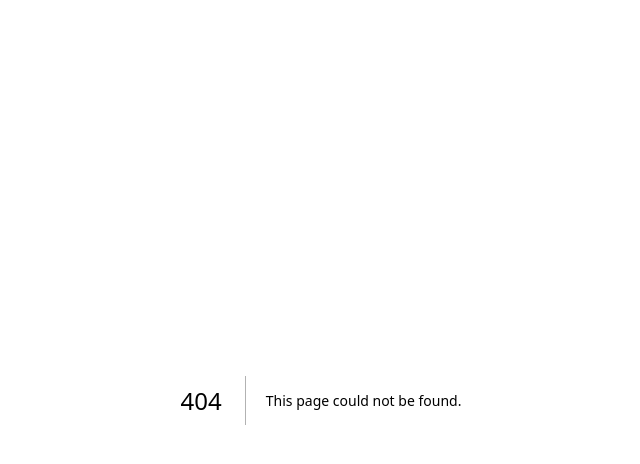
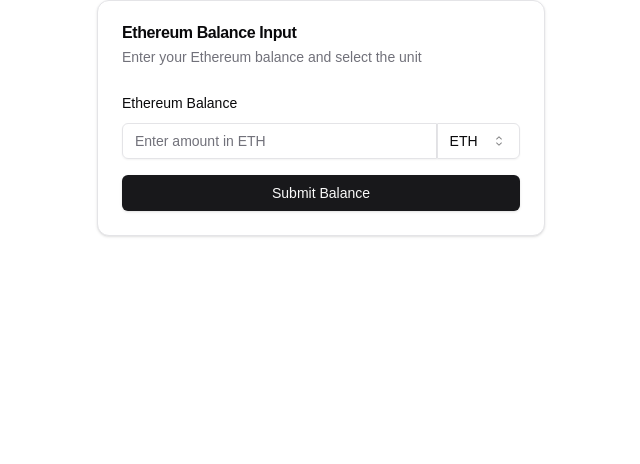
Before and after one commit to Skythrill256/UI-Components, a Next.js app: page /currency in a window 1280 px wide. Before the commit this address had no page. Shown: the top 464 px of the page, without its empty margins (319-959 px from the left). Built offline with nearby package versions, Linux system fonts and the light colour scheme.

Commit message:
currency list

```diff
--- /dev/null
+++ b/src/app/currency/page.tsx
@@ -0,0 +1,14 @@
+"use client"
+import { EthereumBalanceInput } from "@/components/currency";
+import React from 'react'
+
+const page = () => {
+  return (
+    <>
+      <EthereumBalanceInput
+      />
+    </>
+  )
+}
+
+export default page
--- a/src/app/page.tsx
+++ b/src/app/page.tsx
@@ -17,6 +17,7 @@
         <h1 className="text-2xl font-bold mb-4">Token List</h1>
         <TokenList
           maxHeight="400px"
+          className="bg-black text-white hover:blue"
         />
       </div>
     </div>
--- /dev/null
+++ b/src/components/currency.tsx
@@ -0,0 +1,118 @@
+"use client"
+
+import * as React from "react"
+import { Button } from "@/components/ui/button"
+import { Input } from "@/components/ui/input"
+import { Label } from "@/components/ui/label"
+import { Card, CardContent, CardDescription, CardFooter, CardHeader, CardTitle } from "@/components/ui/card"
+import { Select, SelectContent, SelectItem, SelectTrigger, SelectValue } from "@/components/ui/select"
+import { cn } from "@/lib/utils"
+import { z } from "zod"
+import { useForm, Controller } from "react-hook-form"
+import { zodResolver } from "@hookform/resolvers/zod"
+
+const ethereumBalanceSchema = z.object({
+  balance: z.string().regex(/^(\d*\.?\d{0,18})$/, "Invalid Ethereum balance"),
+  unit: z.enum(["ETH", "Gwei", "Wei"]),
+})
+
+export interface EthereumBalanceInputProps extends React.ComponentPropsWithoutRef<typeof Card> {
+  onBalanceChange?: (balance: string, unit: "ETH" | "Gwei" | "Wei") => void
+  initialUnit?: "ETH" | "Gwei" | "Wei"
+}
+
+const EthereumBalanceInput = React.forwardRef<HTMLDivElement, EthereumBalanceInputProps>(
+  ({ className, onBalanceChange, initialUnit = "ETH", ...props }, ref) => {
+    const { register, handleSubmit, formState: { errors }, control, watch, setValue } = useForm({
+      resolver: zodResolver(ethereumBalanceSchema),
+      defaultValues: {
+        balance: "",
+        unit: initialUnit,
+      },
+    })
+
+    const unit = watch("unit")
+
+    const onSubmit = (data: { balance: string; unit: "ETH" | "Gwei" | "Wei" }) => {
+      onBalanceChange?.(data.balance, data.unit)
+    }
+
+    const handleUnitChange = (newUnit: "ETH" | "Gwei" | "Wei") => {
+      const currentBalance = watch("balance")
+      if (currentBalance) {
+        const etherValue = parseFloat(currentBalance)
+        let newBalance: string
+        switch (newUnit) {
+          case "ETH":
+            newBalance = unit === "Gwei" ? (etherValue / 1e9).toString() : (etherValue / 1e18).toString()
+            break
+          case "Gwei":
+            newBalance = unit === "ETH" ? (etherValue * 1e9).toString() : (etherValue / 1e9).toString()
+            break
+          case "Wei":
+            newBalance = unit === "ETH" ? (etherValue * 1e18).toString() : (etherValue * 1e9).toString()
+            break
+        }
+        setValue("balance", newBalance)
+      }
+      setValue("unit", newUnit)
+    }
+
+    return (
+      <Card ref={ref} className={cn("w-full max-w-md mx-auto", className)} {...props}>
+        <CardHeader>
+          <CardTitle>Ethereum Balance Input</CardTitle>
+          <CardDescription>Enter your Ethereum balance and select the unit</CardDescription>
+        </CardHeader>
+        <CardContent>
+          <form onSubmit={handleSubmit(onSubmit)} className="space-y-4">
+            <div className="space-y-2">
+              <Label htmlFor="balance">Ethereum Balance</Label>
+              <div className="flex">
+                <Input
+                  id="balance"
+                  placeholder={`Enter amount in ${unit}`}
+                  {...register("balance")}
+                  className={cn(
+                    "rounded-r-none",
+                    errors.balance && "border-red-500 focus-visible:ring-red-500"
+                  )}
+                />
+                <Controller
+                  name="unit"
+                  control={control}
+                  render={({ field }) => (
+                    <Select
+                      onValueChange={(value: "ETH" | "Gwei" | "Wei") => {
+                        field.onChange(value)
+                        handleUnitChange(value)
+                      }}
+                      value={field.value}
+                    >
+                      <SelectTrigger className="w-[100px] rounded-l-none">
+                        <SelectValue />
+                      </SelectTrigger>
+                      <SelectContent>
+                        <SelectItem value="ETH">ETH</SelectItem>
+                        <SelectItem value="Gwei">Gwei</SelectItem>
+                        <SelectItem value="Wei">Wei</SelectItem>
+                      </SelectContent>
+                    </Select>
+                  )}
+                />
+              </div>
+              {errors.balance && (
+                <p className="text-red-500 text-sm">{errors.balance.message}</p>
+              )}
+            </div>
+            <Button type="submit" className="w-full">Submit Balance</Button>
+          </form>
+        </CardContent>
+      </Card>
+    )
+  }
+)
+
+EthereumBalanceInput.displayName = "EthereumBalanceInput"
+
+export { EthereumBalanceInput }
```
